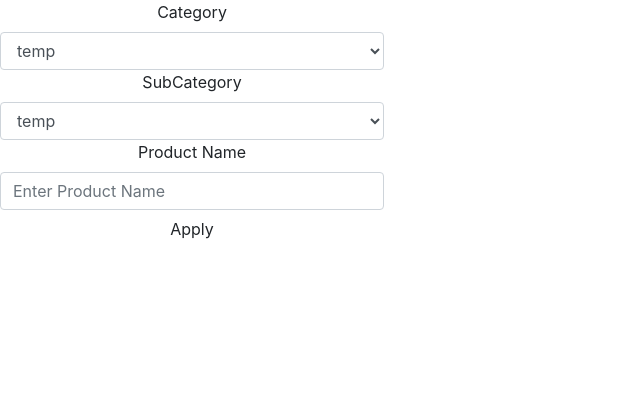
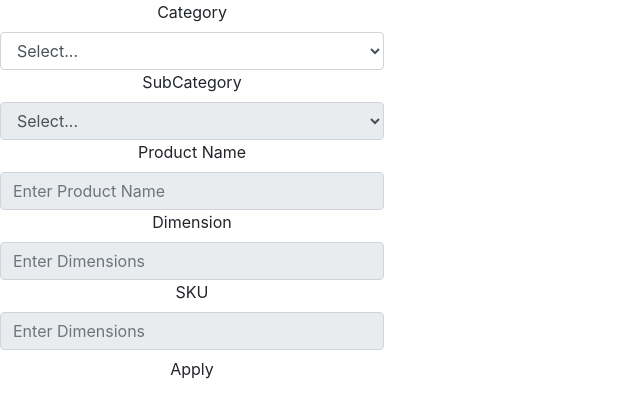
Before and after one commit to sameerk129Bizongo/bizrupt-ttm, a React (Create React App) app: page / in a window 1280 px wide. Shown: the top 418 px of the page, without its empty margins (0-640 px from the left). Built offline with nearby package versions, Linux system fonts and the light colour scheme.

Commit message:
Added Form for filtering

```diff
--- a/src/App.js
+++ b/src/App.js
@@ -1,26 +1,60 @@
 import React, { Component } from 'react';
 import './App.css';
-import FilterSidebar from './filterSidebar';
+import FilterSidebar from './FilterSidebar';
 
 const categoriesList = [{
   value: 'temp',
-  label: 'temp',
+  label: 'Temp',
 }];
 
 const subCategoriesList = [{
   value: 'temp',
-  label: 'temp',
+  label: 'Temp',
 }];
 
 class App extends Component {
+  constructor(props) {
+    super(props);
+
+    this.state = {
+      selectedCategory: '',
+      selectedSubCategory: '',
+    };
+
+    this.selectCategory = this.selectCategory.bind(this);
+    this.selectSubCategory = this.selectSubCategory.bind(this);
+    this.applyFilter = this.applyFilter.bind(this);
+  }
+
+  selectCategory(value) {
+    console.log('selectCategory');
+    console.dir({value: value});
+    this.setState({selectedCategory: value});
+  }
+
+  selectSubCategory(value) {
+    console.log('selectSubCategory');
+    console.dir({value: value});
+    this.setState({selectedSubCategory: value});
+  }
+
+  applyFilter(filters) {
+    console.log('applyFilter');
+    console.dir(filters);
+  }
+
   render() {
     return (
       <div className="App">
         <FilterSidebar
+          selectedCategory={this.state.selectedCategory}
+          selectedSubCategory={this.state.selectedSubCategory}
           categoriesList={categoriesList}
           subCategoriesList={subCategoriesList}
-          onCategorySelection={() => {}}
-          onSubCategorySelection={() => {}}/>
+          onCategorySelection={this.selectCategory}
+          onSubCategorySelection={this.selectSubCategory}
+          onFilterApply={this.applyFilter}
+        />
       </div>
     );
   }
--- a/src/filterSidebar.js
+++ b/src/FilterSidebar.js
@@ -1,5 +1,5 @@
 import React, {Component} from 'react';
-import {Form, Button, FormControl, FormGroup, ControlLabel, HelpBlock} from 'react-bootstrap';
+import {Form, Button, FormControl, FormGroup, ControlLabel} from 'react-bootstrap';
 import PropTypes from 'prop-types';
 
 class FilterSidebar extends Component{
@@ -7,9 +7,9 @@ class FilterSidebar extends Component{
     super(props);
 
     this.state = {
-      productName: null,
-      subCategory: null,
-      Category: null,
+      productName: "",
+      dimension: "",
+      sku: "",
     };
 
     this.handleProductNameInput = this.handleProductNameInput.bind(this);
@@ -21,9 +21,21 @@ class FilterSidebar extends Component{
   }
 
   handleProductNameInput(event) {
-    console.log('value of input is');
+    console.log('handleProductNameInput');
     console.dir({value: event.target.value});
     this.setState({productName: event.target.value});
+  }
+
+  handleDimensionInput(event) {
+    console.log('handleDimensionInput');
+    console.dir({value: event.target.value});
+    this.setState({dimension: event.target.value});
+  }
+
+  handleSkuInput(event) {
+    console.log('handleSkuInput');
+    console.dir({value: event.target.value});
+    this.setState({sku: event.target.value});
   }
 
   renderCategories() {
@@ -32,10 +44,10 @@ class FilterSidebar extends Component{
     });
   }
 
-  onSelectCategory() {
+  onSelectCategory(event) {
     console.log('onSelectCategory');
-    this.props.onCategorySelection();
-
+    console.dir({value: event.target.value});
+    this.props.onCategorySelection(event.target.value);
   }
 
   renderSubCategories() {
@@ -44,40 +56,66 @@ class FilterSidebar extends Component{
     });
   }
 
-  onSelectSubCategory() {
+  onSelectSubCategory(event) {
     console.log('onSelectSubCategory');
-    this.props.onSubCategorySelection();
+    console.dir({value: event.target.value});
+    this.props.onSubCategorySelection(event.target.value);
   }
 
   handleApplyFilterClick() {
     console.log('handleApplyFilterClick');
+    this.props.onFilterApply(this.state);
   }
 
   render(){
+    console.log('Props are:');
+    console.dir(this.props);
     return(
       <div style={{width: '30%'}}>
         <Form>
           <FormGroup>
             <ControlLabel>Category</ControlLabel>
             <FormControl
-              onSelect={this.onSelectCategory}
+              onChange={this.onSelectCategory}
+              value={this.props.selectedCategory}
               componentClass="select"
               placeholder="Select Category">
+              <option value={null} defaultValue>Select...</option>
               {this.renderCategories()}
             </FormControl>
             <ControlLabel>SubCategory</ControlLabel>
             <FormControl
-              onSelect={this.onSelectSubCategory}
+              disabled={!this.props.selectedCategory}
+              onChange={this.onSelectSubCategory}
               componentClass="select"
+              value={this.props.selectedSubCategory}
               placeholder="Select SubCategory">
+              <option value={null} defaultValue>Select...</option>
               {this.renderSubCategories()}
             </FormControl>
             <ControlLabel>Product Name</ControlLabel>
             <FormControl
+              disabled={!this.props.selectedCategory || !this.props.selectedSubCategory}
               type="text"
               value={this.state.productName}
               placeholder="Enter Product Name"
               onChange={this.handleProductNameInput}
+            />
+            <ControlLabel>Dimension</ControlLabel>
+            <FormControl
+              disabled={!this.props.selectedCategory || !this.props.selectedSubCategory}
+              type="text"
+              value={this.state.dimension}
+              placeholder="Enter Dimensions"
+              onChange={this.handleDimensionInput}
+            />
+            <ControlLabel>SKU</ControlLabel>
+            <FormControl
+              disabled={!this.props.selectedCategory || !this.props.selectedSubCategory}
+              type="text"
+              value={this.state.sku}
+              placeholder="Enter Dimensions"
+              onChange={this.handleSkuInput}
             />
             <Button onClick={this.handleApplyFilterClick}>Apply</Button>
           </FormGroup>
@@ -90,10 +128,13 @@ class FilterSidebar extends Component{
 }
 
 FilterSidebar.propTypes = {
+  selectedCategory: PropTypes.string.isRequired,
+  selectedSubCategory: PropTypes.string.isRequired,
   categoriesList: PropTypes.array.isRequired,
   subCategoriesList: PropTypes.array.isRequired,
   onCategorySelection: PropTypes.func.isRequired,
   onSubCategorySelection: PropTypes.func.isRequired,
+  onFilterApply: PropTypes.func.isRequired,
 };
 
 export default FilterSidebar;
```
